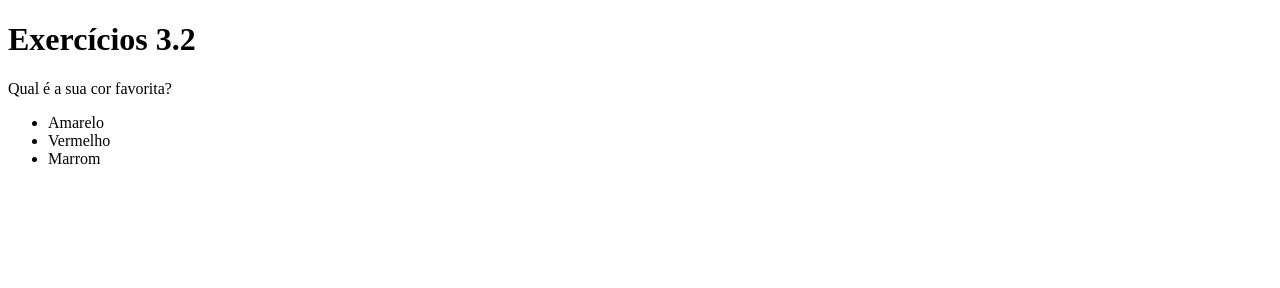
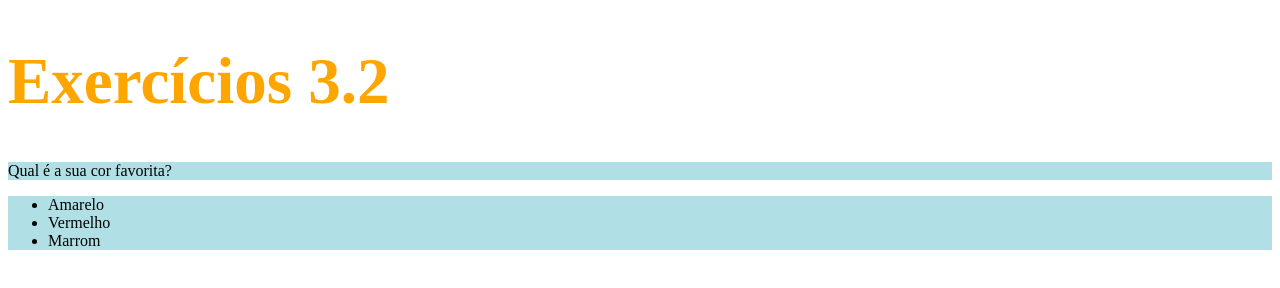
Before and after one commit to marcoglnd/trybe-exercises, a plain HTML site: page 3.2/3-2.html in a window 1280 px wide. Drawn offline with Linux system fonts and the light colour scheme.

Commit message:
adicionando estilo css

```diff
--- a/3.2/3-2.html
+++ b/3.2/3-2.html
@@ -3,12 +3,25 @@
   <head>
     <meta charset="UTF-8">
     <title>HTML</title>
-    <style></style>
+    <style>
+      h1 {
+        font-size: 65px;
+        color: orange;
+      }
+
+      ul {
+        background-color: pink;
+      }
+
+      .fundo {
+        background-color: powderblue;
+      }
+    </style>
   </head>
   <body>
     <h1>Exercícios 3.2</h1>
-    <p>Qual é a sua cor favorita?</p>
-    <ul>
+    <p class="fundo">Qual é a sua cor favorita?</p>
+    <ul class="fundo">
       <li>Amarelo</li>
       <li>Vermelho</li>
       <li>Marrom</li>
```
